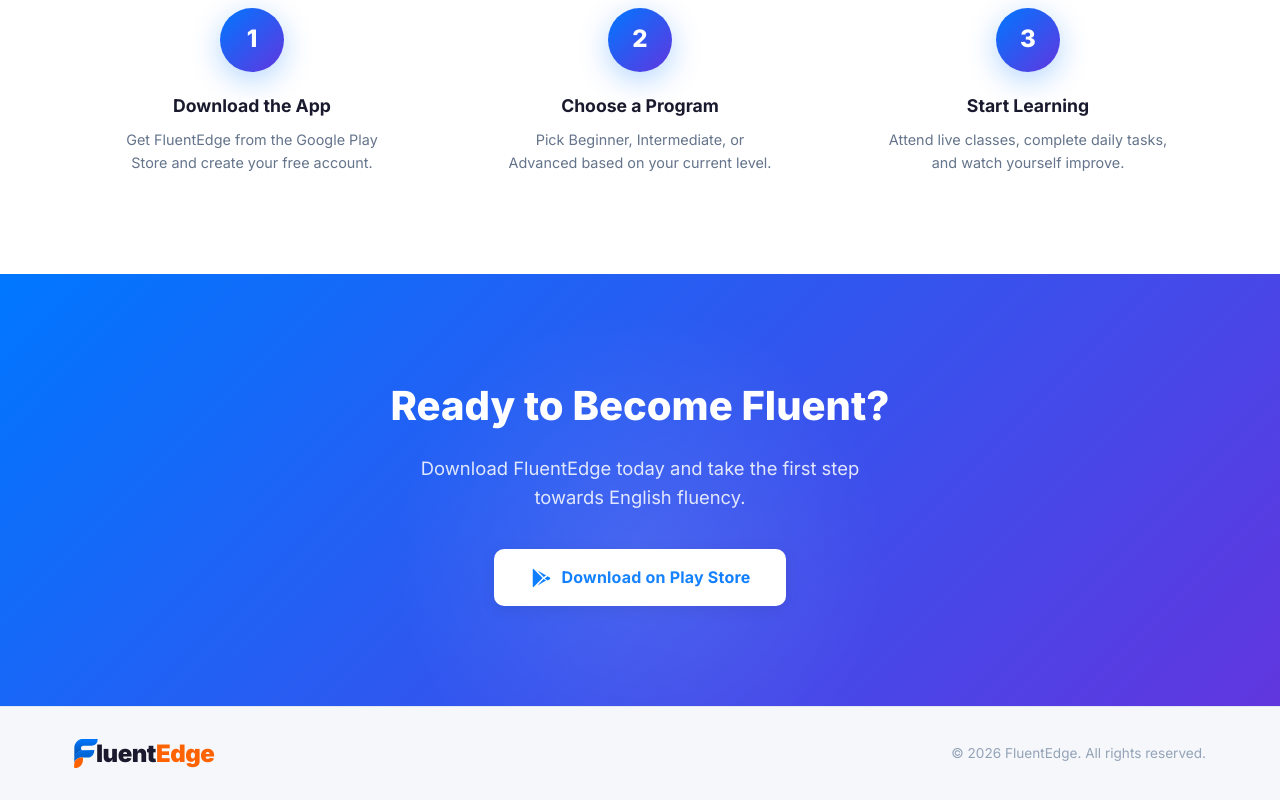
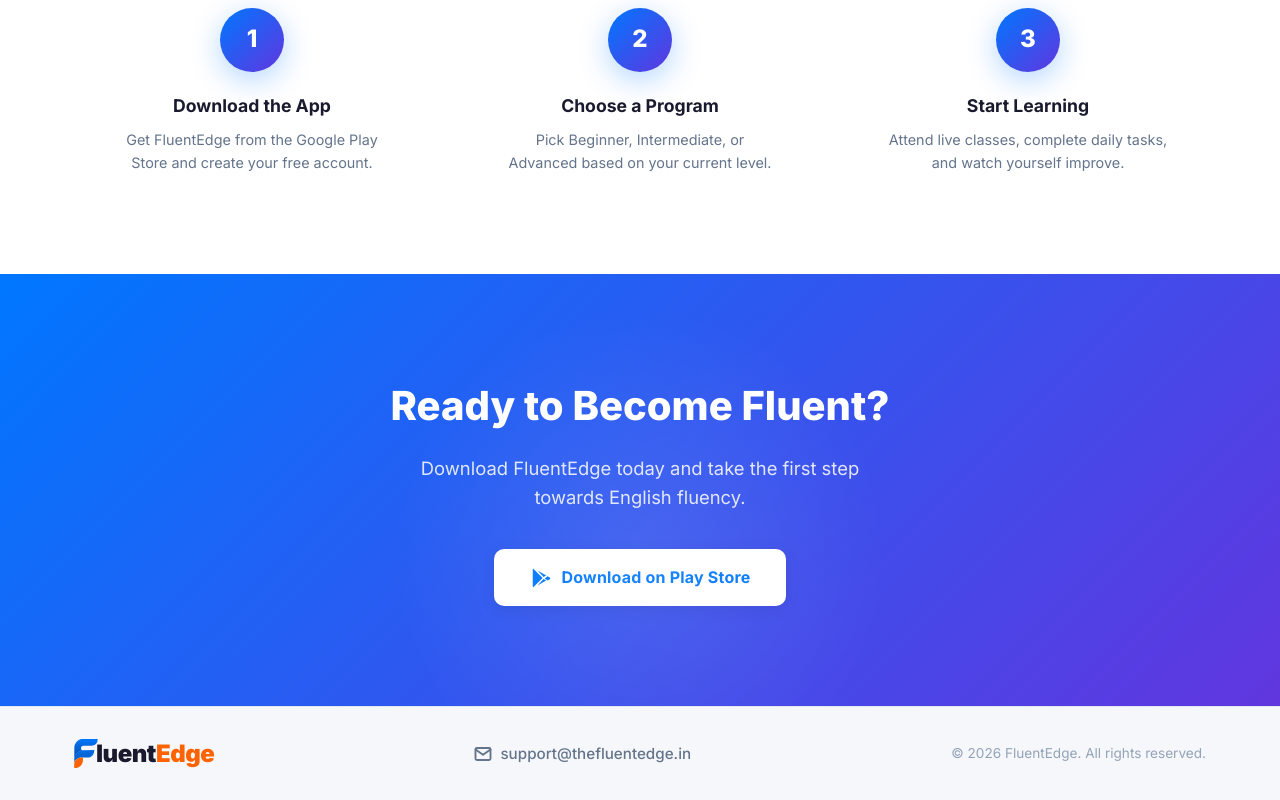
Before and after one commit to Taqaddusshafi/fluentedge-landing, a React (Vite) app: page / in a window 1280 px wide. Shown: the part 2901-3701 px from the top of the page. Built offline with nearby package versions, Linux system fonts and the light colour scheme.

Commit message:
feat: Add support email link with an icon to the footer.

```diff
--- a/src/App.jsx
+++ b/src/App.jsx
@@ -186,6 +186,14 @@
             <svg className="logo-icon" xmlns="http://www.w3.org/2000/svg" width="24" height="29" viewBox="0 0 82 100" fill="none"><path d="M0.761078 27.6596C3.03055 8.65248 18.8462 0 27.7115 0H81.2576C81.2576 19.0071 68.2884 22.104 61.5508 23.0496C58.0129 23.5462 47.721 23.0496 42.7565 23.0496C37.7919 23.0496 31.1783 22.695 27.1536 24.8227C23.129 26.9504 23.6075 31.5603 23.6075 31.5603C23.6075 31.5603 23.9347 38.6525 29.2538 38.6525C11.878 41.1348 4.18899 55.6738 0.761078 63.1206V27.6596Z" fill="url(#fA)" /><path d="M1.42485 80.8511C5.84961 65.2482 21.4524 64.1844 31.0269 64.1844H44.8567C67.0376 64.1844 70.08 43.6853 69.3759 37.5887L28.8993 38.6525C20.9896 38.6525 4.88102 45.8744 0.885069 61.7021C0.175847 66.3121 0.579864 75.7862 1.42485 80.8511Z" fill="url(#fB)" /><path d="M0.746944 99.8556C11.5912 101.03 32.7259 95.5591 30.5109 64.286C18.6155 63.4752 -4.43414 66.6667 0.746944 99.8556Z" fill="url(#fC)" /><defs><linearGradient id="fA" x1="40.6" y1="0" x2="40.6" y2="100" gradientUnits="userSpaceOnUse"><stop stopColor="#0077FF" /><stop offset="1" stopColor="#003470" /></linearGradient><linearGradient id="fB" x1="40.6" y1="0" x2="40.6" y2="100" gradientUnits="userSpaceOnUse"><stop stopColor="#0079FF" /><stop offset="1" stopColor="#0058B8" /></linearGradient><linearGradient id="fC" x1="15.4" y1="64.2" x2="15.4" y2="100" gradientUnits="userSpaceOnUse"><stop stopColor="#FE6201" /><stop offset="1" stopColor="#FF6200" /></linearGradient></defs></svg>
             <span className="logo-text">luent<span className="logo-accent">Edge</span></span>
           </div>
+
+          <div className="footer-contact">
+            <a href="mailto:support@thefluentedge.in" className="support-email">
+              <svg width="18" height="18" viewBox="0 0 24 24" fill="none" stroke="currentColor" strokeWidth="2.5" strokeLinecap="round" strokeLinejoin="round"><path d="M4 4h16c1.1 0 2 .9 2 2v12c0 1.1-.9 2-2 2H4c-1.1 0-2-.9-2-2V6c0-1.1.9-2 2-2z"></path><polyline points="22,6 12,13 2,6"></polyline></svg>
+              support@thefluentedge.in
+            </a>
+          </div>
+
           <p>© {new Date().getFullYear()} FluentEdge. All rights reserved.</p>
         </div>
       </footer>
--- a/src/index.css
+++ b/src/index.css
@@ -652,6 +652,26 @@
   color: var(--text-3);
 }
 
+.footer-contact {
+  display: flex;
+  align-items: center;
+}
+
+.support-email {
+  display: flex;
+  align-items: center;
+  gap: 8px;
+  color: var(--text-2);
+  font-size: 0.95rem;
+  font-weight: 500;
+  text-decoration: none;
+  transition: color 0.2s ease;
+}
+
+.support-email:hover {
+  color: var(--color-primary);
+}
+
 /* ═══════════════════════════════════════════════════════════
    Responsive
    ═══════════════════════════════════════════════════════════ */
```
